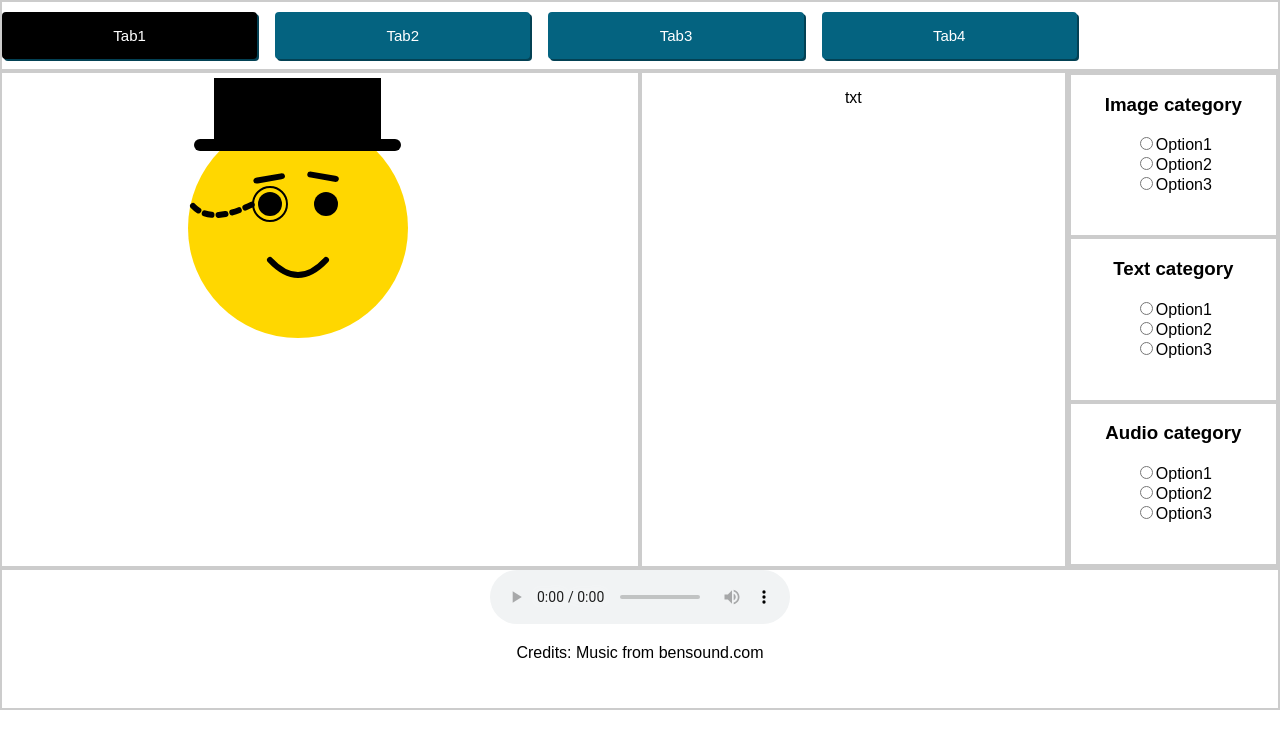
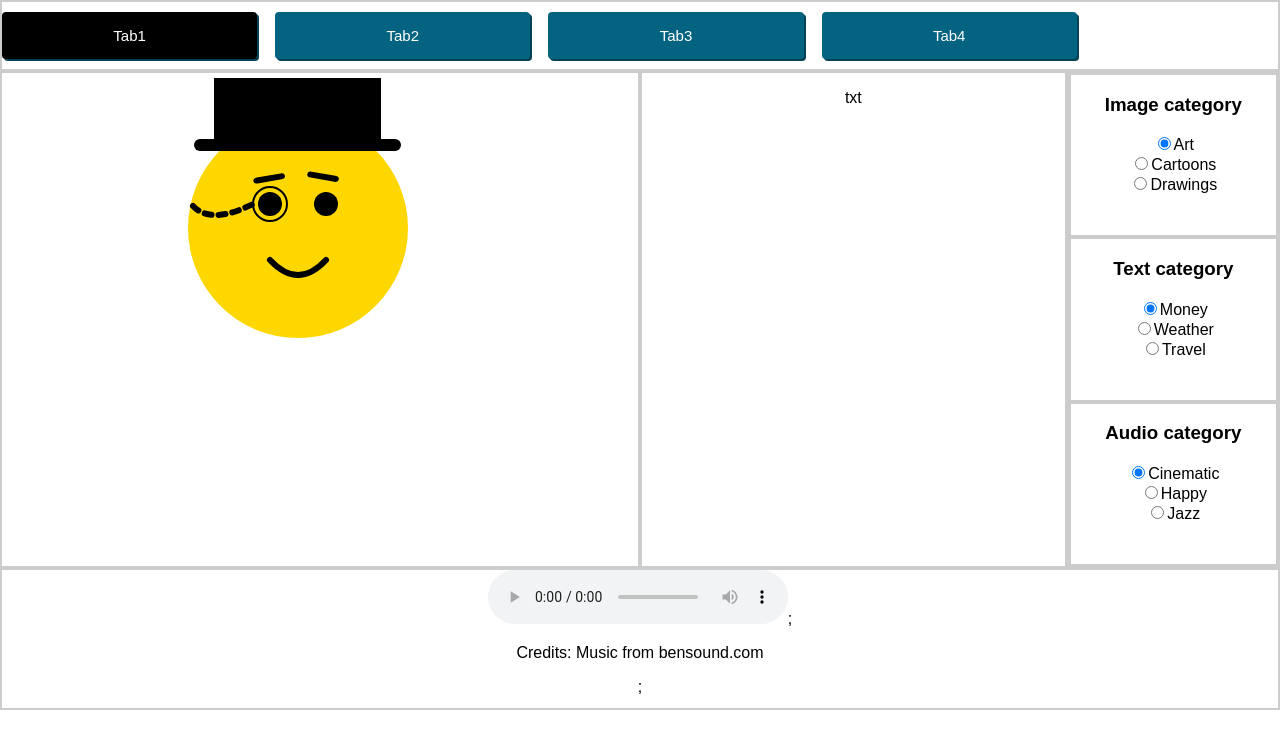
Before and after one commit to EnvyPhD/it2810-webutvikling-h18-prosjekt-2-gruppe--17, a React (Create React App) app in the folder it2810-17/: page / in a window 1280 px wide. Shown: the top 748 px of the page. Built offline with nearby package versions, Linux system fonts and the light colour scheme.

Commit message:
Issue#5: Made radio buttons give their state to Layout. Fixed changing music.

```diff
--- a/it2810-17/src/components/Categories.js
+++ b/it2810-17/src/components/Categories.js
@@ -1,12 +1,22 @@
 import React from "react";
 
 export default class Categories extends React.Component{
+  updateImg(e){
+    this.props.updateParentImg(e);
+  }
+  updateTxt(e){
+    this.props.updateParentTxt(e);
+  }
+  updateAud(e){
+    this.props.updateParentAud(e);
+  }
+
   render(){
     return(
       <div className="categories">
-        <div id ="imgcat"><ImgForm /></div>
-        <div id ="txtcat"><TextForm /></div>
-        <div id ="soundcat"><AudioForm /></div>
+        <div id ="imgcat"><ImgForm updateParent={this.updateImg.bind(this)} /></div>
+        <div id ="txtcat"><TextForm updateParent={this.updateTxt.bind(this)} /></div>
+        <div id ="soundcat"><AudioForm updateParent={this.updateAud.bind(this)} /></div>
       </div>
     );
   }
@@ -17,14 +27,20 @@ class ImgForm extends React.Component{
     super(props);
 
     this.state = {
-      selectedOption: '',
+      selectedOption: 1,
     };
 
     this.radioOptionChange = this.radioOptionChange.bind(this);
+    this.handleChange = this.handleChange.bind(this);
   }
 
   radioOptionChange(event){
     this.setState({selectedOption: event.target.value});
+  }
+  handleChange(e){
+    this.setState({selectedOption: e})
+    this.props.updateParent(e);
+
   }
 
   render(){
@@ -35,27 +51,27 @@ class ImgForm extends React.Component{
           <div className="imgRadio">
             <label>
              <input type="radio" value="option1"
-              checked={this.state.selectedOption ==="option1"}
-              onChange={this.radioOptionChange}/>
-              Option1
+              checked={this.state.selectedOption === 1}
+              onChange={() => this.handleChange(1)}/>
+              Art
             </label>
           </div>
 
           <div className="imgRadio">
             <label>
              <input type="radio" value="option2"
-              checked={this.state.selectedOption ==="option2"}
-              onChange={this.radioOptionChange}/>
-              Option2
+              checked={this.state.selectedOption === 2}
+              onChange={() => this.handleChange(2)}/>
+              Cartoons
             </label>
           </div>
 
           <div className="imgRadio">
             <label>
              <input type="radio" value="option3"
-              checked={this.state.selectedOption ==="option3"}
-              onChange={this.radioOptionChange}/>
-              Option3
+              checked={this.state.selectedOption === 3}
+              onChange={() => this.handleChange(3)}/>
+              Drawings
             </label>
           </div>
         </form>
@@ -70,14 +86,20 @@ class AudioForm extends React.Component{
     super(props);
 
     this.state = {
-      selectedOption: '',
+      selectedOption: 1,
     };
 
     this.radioOptionChange = this.radioOptionChange.bind(this);
+    this.handleChange = this.handleChange.bind(this);
   }
 
   radioOptionChange(event){
     this.setState({selectedOption: event.target.value});
+  }
+  handleChange(e){
+    this.setState({selectedOption: e})
+    this.props.updateParent(e);
+
   }
 
   render(){
@@ -88,27 +110,27 @@ class AudioForm extends React.Component{
           <div className="audioRadio">
             <label>
              <input type="radio" value="option1"
-              checked={this.state.selectedOption ==="option1"}
-              onChange={this.radioOptionChange}/>
-              Option1
+              checked={this.state.selectedOption === 1}
+              onChange={() => this.handleChange(1)}/>
+              Cinematic
             </label>
           </div>
 
           <div className="audioRadio">
             <label>
              <input type="radio" value="option2"
-              checked={this.state.selectedOption ==="option2"}
-              onChange={this.radioOptionChange}/>
-              Option2
+              checked={this.state.selectedOption === 2}
+              onChange={() => this.handleChange(2)}/>
+              Happy
             </label>
           </div>
 
           <div className="audioRadio">
             <label>
              <input type="radio" value="option3"
-              checked={this.state.selectedOption ==="option3"}
-              onChange={this.radioOptionChange}/>
-              Option3
+              checked={this.state.selectedOption === 3}
+              onChange={() => this.handleChange(3)}/>
+              Jazz
             </label>
           </div>
         </form>
@@ -123,14 +145,20 @@ class TextForm extends React.Component{
     super(props);
 
     this.state = {
-      selectedOption: '',
+      selectedOption: 1,
     };
 
     this.radioOptionChange = this.radioOptionChange.bind(this);
+    this.handleChange = this.handleChange.bind(this);
   }
 
   radioOptionChange(event){
     this.setState({selectedOption: event.target.value});
+  }
+  handleChange(e){
+    this.setState({selectedOption: e})
+    this.props.updateParent(e);
+
   }
 
   render(){
@@ -141,27 +169,27 @@ class TextForm extends React.Component{
           <div className="textRadio">
             <label>
              <input type="radio" value="option1"
-              checked={this.state.selectedOption ==="option1"}
-              onChange={this.radioOptionChange}/>
-              Option1
+              checked={this.state.selectedOption === 1}
+              onChange={() => this.handleChange(1)}/>
+              Money
             </label>
           </div>
 
           <div className="textRadio">
             <label>
              <input type="radio" value="option2"
-              checked={this.state.selectedOption ==="option2"}
-              onChange={this.radioOptionChange}/>
-              Option2
+              checked={this.state.selectedOption === 2}
+              onChange={() => this.handleChange(2)}/>
+              Weather
             </label>
           </div>
 
           <div className="textRadio">
             <label>
              <input type="radio" value="option3"
-              checked={this.state.selectedOption ==="option3"}
-              onChange={this.radioOptionChange}/>
-              Option3
+              checked={this.state.selectedOption === 3}
+              onChange={() => this.handleChange(3)}/>
+              Travel
             </label>
           </div>
         </form>
--- a/it2810-17/src/components/Img.js
+++ b/it2810-17/src/components/Img.js
@@ -5,16 +5,16 @@ export default class Img extends React.Component{
   render(){
             return (
                 <div className="img"> <svg id="smiley">
-            <circle class="face" cx="128" cy="150" r= "110"/>
-            <circle class="monocle" id="monocle" cx="100" cy="126" r="17"/>
-            <path class="monocle" d="M23 128 Q41 147  83 126" stroke-dasharray="7,7"/>
-            <circle class="left-eye" cx="100" cy="126" r="12"/>
-            <circle class="right-eye" cx="156" cy="126" r="12"/>
-            <path class="mouth"id="mouth" d="M100 182 Q128 212 156 182"/>
-            <rect class="left-eyebrow" x="115" y="70" width="6" height="32" rx="4" ry="4"/>
-            <rect class="right-eyebrow" x="170" y="66" width="6" height="32" rx="4" ry="4"/>
-            <line class= "hat" x1="30" y1="67" x2="225" y2="67"/>
-            <rect class= "hat" x="50" y="0" width="155" height="67"/>
+            <circle className="face" cx="128" cy="150" r= "110"/>
+            <circle className="monocle" id="monocle" cx="100" cy="126" r="17"/>
+            <path className="monocle" d="M23 128 Q41 147  83 126" strokeDasharray="7,7"/>
+            <circle className="left-eye" cx="100" cy="126" r="12"/>
+            <circle className="right-eye" cx="156" cy="126" r="12"/>
+            <path className="mouth"id="mouth" d="M100 182 Q128 212 156 182"/>
+            <rect className="left-eyebrow" x="115" y="70" width="6" height="32" rx="4" ry="4"/>
+            <rect className="right-eyebrow" x="170" y="66" width="6" height="32" rx="4" ry="4"/>
+            <line className= "hat" x1="30" y1="67" x2="225" y2="67"/>
+            <rect className= "hat" x="50" y="0" width="155" height="67"/>
           </svg> </div>
             );
         }
--- a/it2810-17/src/components/Layout.js
+++ b/it2810-17/src/components/Layout.js
@@ -7,15 +7,61 @@ import Txt from "./Txt";
 
 
 export default class Layout extends React.Component{
+    state={
+      currentTab: 1,
+      currentImg: 1,
+      currentTxt: 1,
+      currentAud: 1,
+      sounds: ['audio/Cinematic/bensound-adventure.mp3', 'audio/Cinematic/bensound-epic.mp3', 'audio/Cinematic/bensound-newdawn.mp3', 'audio/Cinematic/bensound-theduel.mp3', 'audio/Happy/bensound-clearday.mp3', 'audio/Happy/bensound-funday.mp3', 'audio/Happy/bensound-hey.mp3', 'audio/Happy/bensound-smallguitar.mp3', 'audio/Jazz/bensound-jazzcomedy.mp3', 'audio/Jazz/bensound-theelevatorbossanova.mp3', 'audio/Jazz/bensound-thejazzpiano.mp3', 'audio/Jazz/bensound-thelounge.mp3'],
+      cinematic: ['audio/Cinematic/bensound-adventure.mp3', 'audio/Cinematic/bensound-epic.mp3', 'audio/Cinematic/bensound-newdawn.mp3', 'audio/Cinematic/bensound-theduel.mp3'],
+      happy: ['audio/Happy/bensound-clearday.mp3', 'audio/Happy/bensound-funday.mp3', 'audio/Happy/bensound-hey.mp3', 'audio/Happy/bensound-smallguitar.mp3'],
+      jazz: ['audio/Jazz/bensound-jazzcomedy.mp3', 'audio/Jazz/bensound-theelevatorbossanova.mp3','audio/Jazz/bensound-thejazzpiano.mp3', 'audio/Jazz/bensound-thelounge.mp3'],
+      linkURL: 'http://localhost:3000/audio/Cinematic/bensound-adventure.mp3'
+    };
     constructor(props){
       super(props);
-      this.state = {
-        currentTab: 2,
-      };
+      this.decideSongURL = this.decideSongURL.bind(this);
     }
     updateTabs(e){
+      var a = ((this.state.currentAud - 1) * 4) + e;
       this.setState({currentTab: e});
-      console.log(e);
+      this.decideSongURL(a);
+    }
+    updateImg(e){
+      this.setState({currentImg: e});
+    }
+    updateTxt(e){
+      this.setState({currentTxt: e});
+    }
+    updateAud(e){
+      this.setState({currentAud: e});
+    }
+    decideSongURL(e){
+      if(e === 1){
+        this.setState({linkURL: 'http://localhost:3000/audio/Cinematic/bensound-adventure.mp3'});
+      }
+      else if(e === 2){
+        this.setState({linkURL: 'http://localhost:3000/audio/Happy/bensound-clearday.mp3'});
+      }
+      else if(e === 3){
+        this.setState({linkURL: 'http://localhost:3000/audio/Jazz/bensound-jazzcomedy.mp3'});
+      }
+      else if(e === 4){
+        this.setState({linkURL: 'http://localhost:3000/audio/Jazz/bensound-thejazzpiano.mp3'});
+      }
+      else if(e > 4){
+        this.setState({linkURL: 'http://localhost:3000/audio/Cinematic/bensound-theduel.mp3'});
+      }
+      if(e >= 1 && e < 5){
+        this.setState({linkURL: this.state.cinematic[e-1]})
+      }
+      else if (e >= 5 && e < 9) {
+        this.setState({linkURL: this.state.happy[e-5]})
+      }
+      else if (e >= 9 && e < 13) {
+        this.setState({linkURL: this.state.jazz[e-9]})
+      }
+
     }
 
     render(){
@@ -24,8 +70,8 @@ export default class Layout extends React.Component{
         <Tabs updateParent={this.updateTabs.bind(this)}/>
         <Img />
         <Txt />
-        <Categories />
-        <Sound tab={this.state.currentTab}/>
+        <Categories updateParentImg={this.updateImg.bind(this)} updateParentTxt={this.updateTxt.bind(this)} updateParentAud={this.updateAud.bind(this)}/>
+        <Sound tab={this.state.currentTab} url={this.state.linkURL}/>
         </div>
       );
   }
```
Also changed, not shown: it2810-17/src/components/Buttons.js (+9 -14 lines), it2810-17/src/components/Sound.js (+2 -41 lines).
